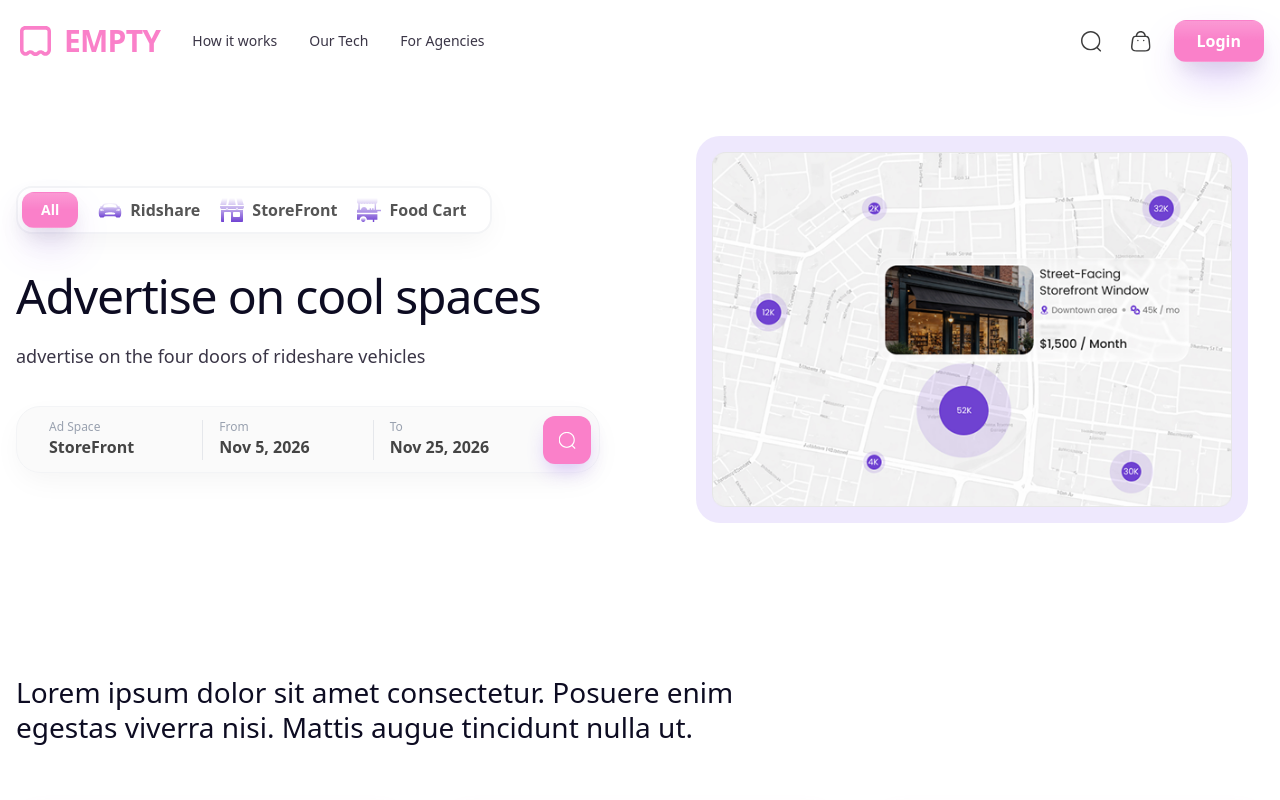
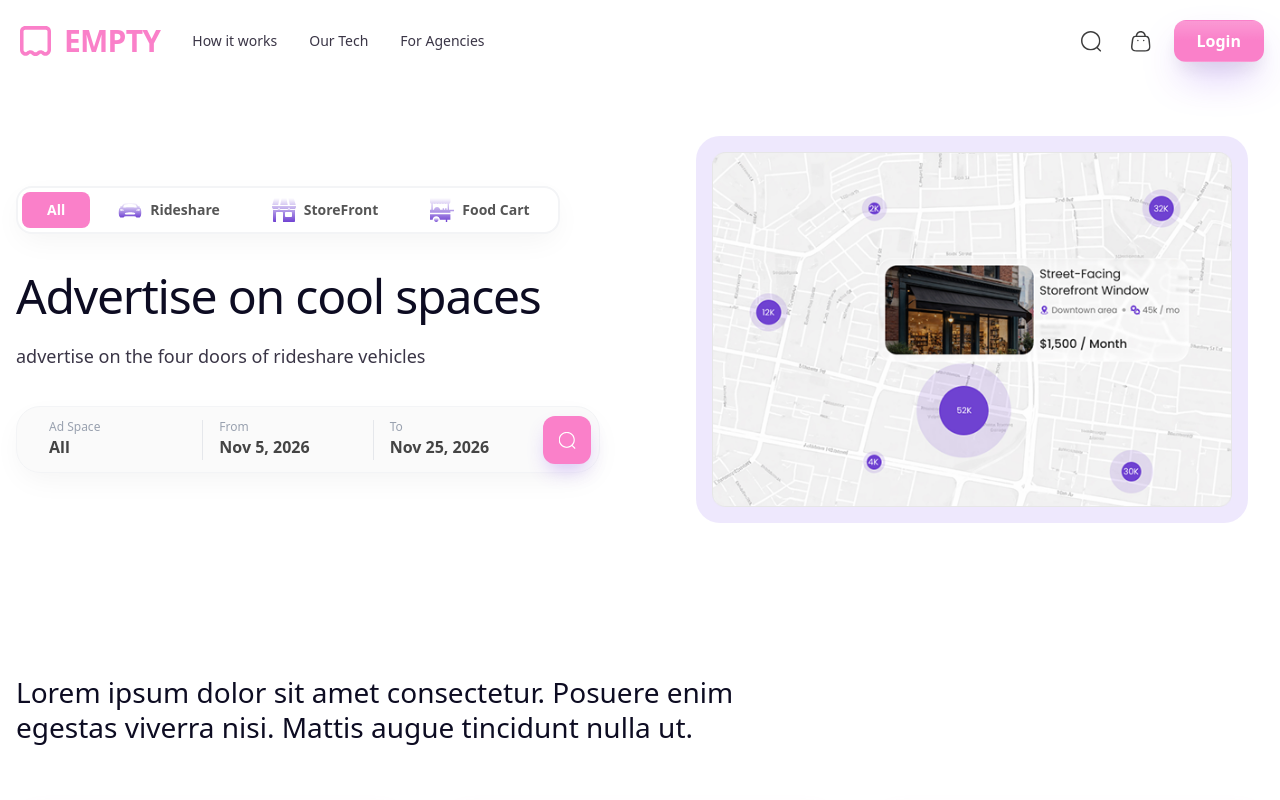
Before and after one commit to RF-Rifat/CRM, a Next.js app in the folder apps/web/: page / in a window 1280 px wide. Shown: the top 800 px of the page. Built offline with nearby package versions, Linux system fonts and the light colour scheme.

Commit message:
feat: implement Hero section with search and filter functionality for advertising spaces.

```diff
--- a/apps/web/components/sections/Hero/Hero.tsx
+++ b/apps/web/components/sections/Hero/Hero.tsx
@@ -2,11 +2,14 @@
 import { Container } from '@/components/ui/Container';
 import { Typography } from '@/components/ui/Typography';
 import { Grid, Stack } from '@mantine/core';
+import { useState } from 'react';
 import { HeroFilters } from './HeroFilters';
 import { HeroMapPreview } from './HeroMapPreview';
 import { HeroSearch } from './HeroSearch';
 
 export const Hero = () => {
+  const [activeFilter, setActiveFilter] = useState('All');
+
   return (
     <section className="to-brand/5 overflow-hidden bg-white pt-30 pb-10">
       <Container>
@@ -14,7 +17,10 @@ export const Hero = () => {
           <Grid.Col span={{ base: 12, md: 6 }}>
             <Stack gap="xl">
               <Stack gap="md">
-                <HeroFilters />
+                <HeroFilters
+                  activeFilter={activeFilter}
+                  setActiveFilter={setActiveFilter}
+                />
               </Stack>
               <Stack gap="md">
                 <Typography
@@ -31,7 +37,7 @@ export const Hero = () => {
                 >
                   advertise on the four doors of rideshare vehicles
                 </Typography>
-                <HeroSearch />
+                <HeroSearch activeFilter={activeFilter} />
               </Stack>
             </Stack>
           </Grid.Col>
--- a/apps/web/components/sections/Hero/HeroFilters.tsx
+++ b/apps/web/components/sections/Hero/HeroFilters.tsx
@@ -6,9 +6,18 @@ import storeIcon from '@/src/assets/store.svg';
 import { Group, Stack } from '@mantine/core';
 import Image from 'next/image';
 
-export const HeroFilters = () => {
+interface HeroFiltersProps {
+  activeFilter: string;
+  setActiveFilter: (filter: string) => void;
+}
+
+export const HeroFilters = ({
+  activeFilter,
+  setActiveFilter,
+}: HeroFiltersProps) => {
   const filterItems = [
-    { label: 'Ridshare', icon: carIcon },
+    { label: 'All', icon: null },
+    { label: 'Rideshare', icon: carIcon },
     { label: 'StoreFront', icon: storeIcon },
     { label: 'Food Cart', icon: foodIcon },
   ];
@@ -16,34 +25,71 @@ export const HeroFilters = () => {
   return (
     <Stack gap="" className="w-fit">
       <div className="flex w-fit items-center rounded-2xl border-2 border-gray-100 bg-white p-1 shadow-[0_10px_30px_-5px_rgba(0,0,0,0.05)]">
+        <Group gap={4} wrap="nowrap">
+          {filterItems.map(item => {
+            const isActive = activeFilter === item.label;
+
+            return (
               <Button
+                key={item.label}
                 size="sm"
-          className="rounded-xl px-6 py-2 text-sm font-bold shadow-[0_15px_30px_-5px_rgba(124,58,237,0.4)]"
+                onClick={() => setActiveFilter(item.label)}
+                className={cn(
+                  'flex items-center gap-2 rounded-xl px-6 py-2 text-sm font-bold transition-all',
+                  isActive
+                    ? 'bg-brand'
+                    : 'border-none bg-transparent text-[#555555] shadow-none hover:bg-gray-50'
+                )}
+                style={
+                  !isActive
+                    ? {
+                        background: 'none',
+                        boxShadow: 'none',
+                        border: 'none',
+                        color: '#555555',
+                        paddingLeft: '1.5rem',
+                        paddingRight: '1.5rem',
+                      }
+                    : {
+                        background: 'var(--color-brand)',
+                        paddingLeft: '1.5rem',
+                        paddingRight: '1.5rem',
+                      }
+                }
               >
-          All
-        </Button>
-
-        <Group gap="lg" px="lg">
-          {filterItems.map(item => (
-            <div
-              key={item.label}
-              className="group flex cursor-pointer items-center gap-2 transition-all hover:opacity-80"
-            >
+                <div className="flex items-center gap-2">
+                  {item.icon && (
                     <div className="relative h-6 w-6 transition-transform group-hover:scale-110">
                       <Image
                         src={item.icon}
                         alt={item.label}
                         fill
-                  className="object-contain"
+                        className={cn(
+                          'object-contain',
+                          isActive ? 'brightness-0 invert' : ''
+                        )}
                       />
                     </div>
-              <span className="text-md font-semibold text-[#555555]">
+                  )}
+                  <span
+                    className={cn(
+                      'font-semibold',
+                      isActive ? 'text-white' : 'text-[#555555]'
+                    )}
+                  >
                     {item.label}
                   </span>
                 </div>
-          ))}
+              </Button>
+            );
+          })}
         </Group>
       </div>
     </Stack>
   );
 };
+
+// Helper for conditional classes if not already imported
+function cn(...inputs: any[]) {
+  return inputs.filter(Boolean).join(' ');
+}
--- a/apps/web/components/sections/Hero/HeroSearch.tsx
+++ b/apps/web/components/sections/Hero/HeroSearch.tsx
@@ -3,14 +3,20 @@ import searchIcon from '@/src/assets/Search.svg';
 import { Stack } from '@mantine/core';
 import Image from 'next/image';
 
-export const HeroSearch = () => {
+interface HeroSearchProps {
+  activeFilter: string;
+}
+
+export const HeroSearch = ({ activeFilter }: HeroSearchProps) => {
   return (
     <div className="mt-5 flex w-full max-w-2xl items-center rounded-3xl border border-gray-100 bg-[#CDC9C9]/10 py-2 pr-2 pl-8 shadow-[0_10px_30px_-5px_rgba(0,0,0,0.05)]">
       {/* Ad Space Section */}
       <div className="flex-1 cursor-pointer py-1">
         <Stack gap={0}>
           <span className="text-xs font-medium text-gray-400">Ad Space</span>
-          <span className="text-md font-bold text-[#444444]">StoreFront</span>
+          <span className="text-md font-bold text-[#444444]">
+            {activeFilter}
+          </span>
         </Stack>
       </div>
 
```
Lines whose indentation alone changed are shown as unchanged.
